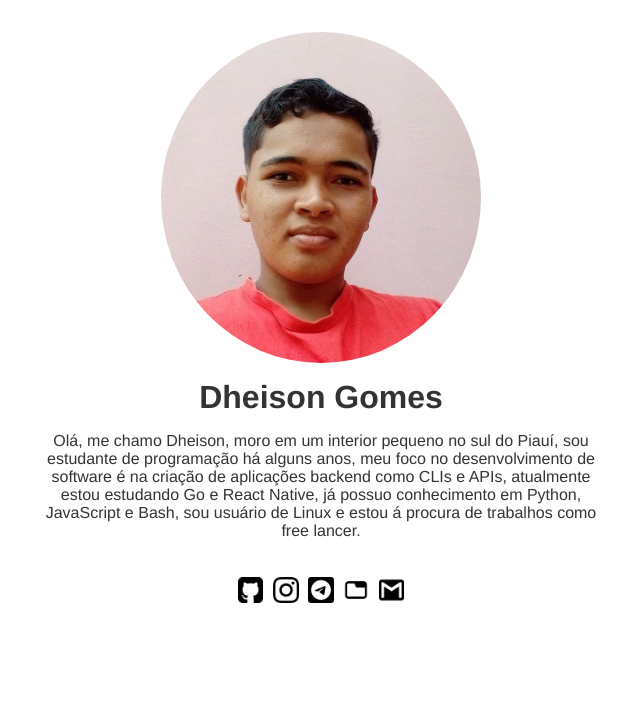
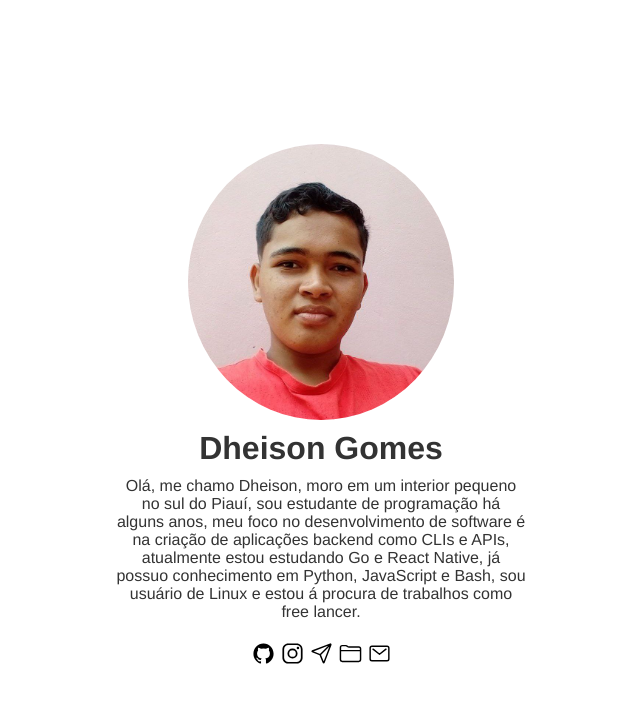
Before and after one commit to dheisom/dheisom.github.io, a plain HTML site: page index.html in a window 1280 px wide. Shown: the whole page, without its empty margins (319-959 px from the left). Drawn offline with nearby package versions, Linux system fonts and the light colour scheme.

Commit message:
Atualizando algumas coisinhas no website

```diff
--- a/css/style.css
+++ /dev/null
@@ -1,71 +0,0 @@
-@media (prefers-color-scheme: light) {
-  :root {
-    --icons-filter: none;
-    --text-color: #333;
-    background-color: #FFF;
-  }
-}
-
-@media (prefers-color-scheme: dark) {
-  :root {
-    --icons-filter: invert();
-    --text-color: #f8f8f2;
-    background-color: #282a36;
-  }
-}
-
-h1, p {
-  color: var(--text-color);
-  font-family: "Helvetica Neue", Helvetica, Arial, sans-serif;
-}
-
-.mainContent {
-  display: flex;
-  flex-direction: column;
-  align-items: center;
-  justify-content: center;
-  margin: 1rem;
-}
-
-.photo {
-  border-radius: 50%;
-  margin: 1rem;
-  max-width: 20em;
-  width: 65%;
-}
-
-@keyframes typing {
-  from { width: 0 }
-  to { width: 100% }
-}
-
-.title {
-  border: 0;
-  margin: 0;
-  overflow: hidden;
-  white-space: nowrap;
-  animation: typing 1.3s steps(40, end);
-  text-align: center;
-}
-
-.about {
-  text-align: center;
-  margin-bottom: 2rem;
-  max-width: 36rem;
-}
-
-.contact {
-  display: flex;
-  flex-direction: row;
-  justify-content: center;
-}
-
-.social {
-  margin: 0.3rem;
-  text-decoration: none;
-}
-
-.social img {
-  filter: var(--icons-filter);
-  width: 1.6rem;
-}
--- a/index.html
+++ b/index.html
@@ -1,16 +1,19 @@
 <!DOCTYPE html>
-<html lang="pt">
+<html lang="pt-br">
 
 <head>
   <meta charset="UTF-8">
   <meta http-equiv="X-UA-Compatible" content="IE=edge">
   <meta name="viewport" content="width=device-width, initial-scale=1.0">
   <title>Dheison's Homepage</title>
-  <link rel="stylesheet" href="css/style.css" />
+  <link async rel="stylesheet" href="./style.css" />
+  <script defer src="./script.js"></script>
+  <script defer type="module" src="https://unpkg.com/ionicons@5.5.2/dist/ionicons/ionicons.esm.js"></script>
+  <script defer nomodule src="https://unpkg.com/ionicons@5.5.2/dist/ionicons/ionicons.js"></script>
 </head>
 
 <body>
-  <main class="mainContent">
+  <main>
     <img class="photo" src="img/photo.jpg" alt="Uma foto minha">
     <h1 class="title">Dheison Gomes</h1>
     <p class="about">
@@ -21,23 +24,7 @@
       JavaScript e Bash, sou usuário de Linux e estou á procura de trabalhos como
       free lancer.
     </p>
-    <div class="contact">
-      <a class="social" href="http://github.com/dheisom">
-        <img src="img/icons/github.png" alt="GitHub">
-      </a>
-      <a class="social" href="http://instagram.com/dheisomgomes">
-        <img src="img/icons/instagram.png" alt="Instagram">
-      </a>
-      <a class="social" href="http://t.me/dheisomgomes">
-        <img src="img/icons/telegram.png" alt="Telegram">
-      </a>
-      <a class="social" href="http://www.tabnews.com.br/dheisom">
-        <img src="img/icons/tabnews.png" alt="Tabnews">
-      </a>
-      <a class="social" href="mailto:dheisomgomes0@gmail.com">
-        <img src="img/icons/email.png" alt="Email">
-      </a>
-    </div>
+    <div class="contact"></div>
   </main>
 </body>
 
--- /dev/null
+++ b/script.js
@@ -0,0 +1,17 @@
+const contacts = document.querySelector("div.contact");
+const link = (title, url, icon) => ({ title, url, icon });
+
+const links = [
+  link("Github", "https://github.com/dheisom", "logo-github"),
+  link("Instagram", "https://instagram.com/dheisomgomes", "logo-instagram"),
+  link("Telegram", "https://github.com/dheisom", "paper-plane-outline"),
+  link("Tabnews", "https://www.tabnews.com.br/dheisom", "folder-outline"),
+  link("E-mail", "mailto:dheisomgomes0@gmail.com", "mail-outline"),
+];
+
+links.map((item) => {
+  var element = `<a href="${item.url}" alt="${item.title}">`;
+  element += `<ion-icon name="${item.icon}" aria-hidden="true"></ion-icon>`;
+  element += `</a>`;
+  contacts.innerHTML += element;
+})
--- /dev/null
+++ b/style.css
@@ -0,0 +1,83 @@
+@media (prefers-color-scheme: light) {
+ :root {
+  --icons: black;
+  --text-color: #333;
+  background-color: #FFF;
+ }
+}
+
+@media (prefers-color-scheme: dark) {
+ :root {
+  --icons: white;
+  --text-color: #f8f8f2;
+  background-color: #282a36;
+ }
+}
+
+:root {
+ font-size: 62.5%;
+ font-family: "Helvetica Neue", Helvetica, Arial, sans-serif;
+}
+
+body {
+ height: 100vh;
+ display: grid;
+ place-content: center;
+ font-size: 1.6rem;
+}
+
+h1,
+p {
+ color: var(--text-color);
+}
+
+main {
+ display: flex;
+ flex-direction: column;
+ align-items: center;
+}
+
+.photo {
+ width: 65%;
+ max-width: 20em;
+ border-radius: 50%;
+ margin-bottom: 1rem;
+}
+
+@keyframes typing {
+ from {
+  width: 0
+ }
+
+ to {
+  width: 100%
+ }
+}
+
+.title {
+ margin: 0;
+ overflow: hidden;
+ white-space: nowrap;
+ animation: typing 1.3s steps(40, end);
+ text-align: center;
+}
+
+.about {
+ text-align: center;
+ margin-top: 1rem;
+ margin-bottom: 1.8rem;
+ max-width: 41rem;
+}
+
+.contact {
+ display: flex;
+ flex-direction: row;
+ justify-content: center;
+}
+
+ion-icon {
+ pointer-events: none; /* Remove the tooltip due to can't change title */
+ font-size: 2.3rem;
+ color: var(--icons);
+ margin: 0.3rem;
+}
```
